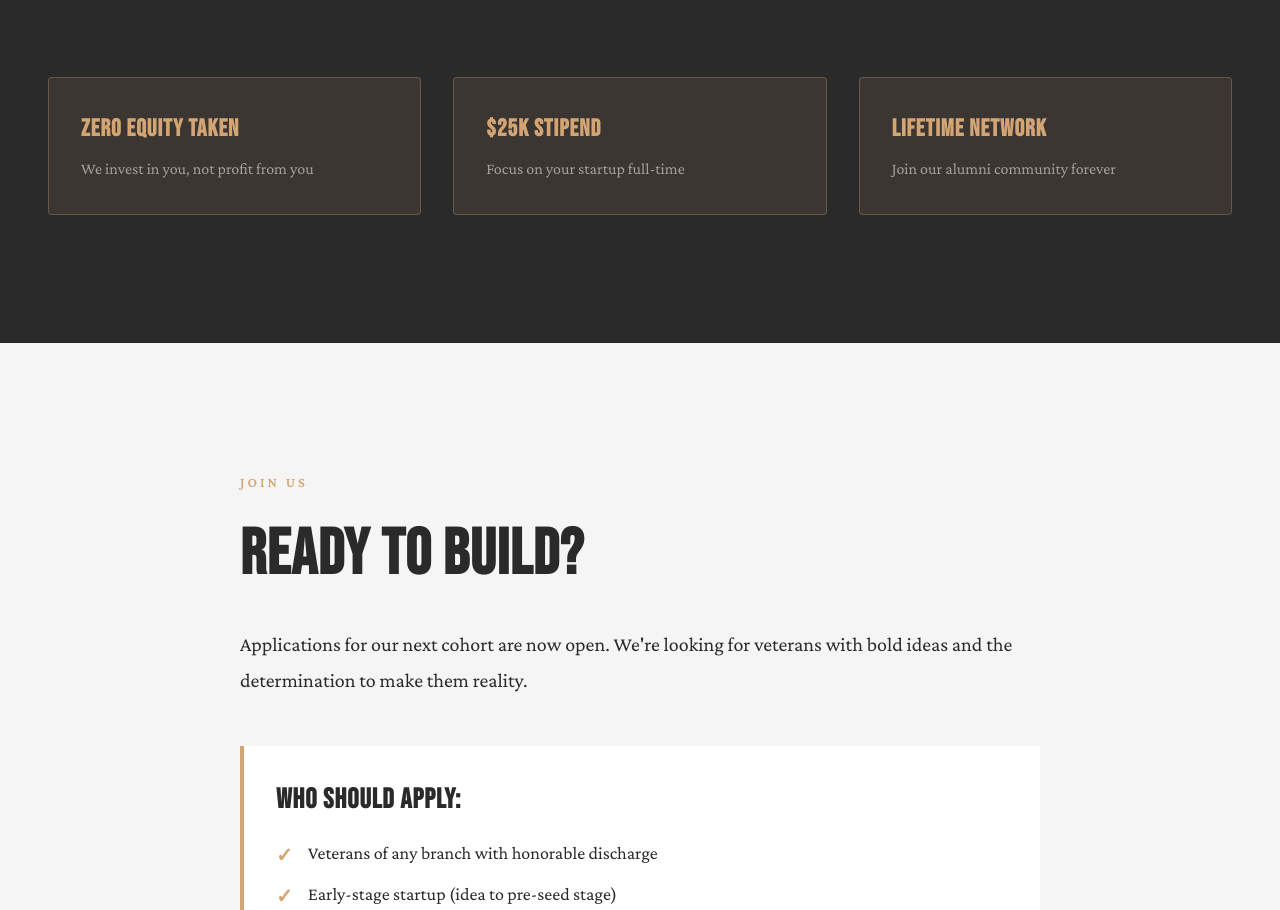
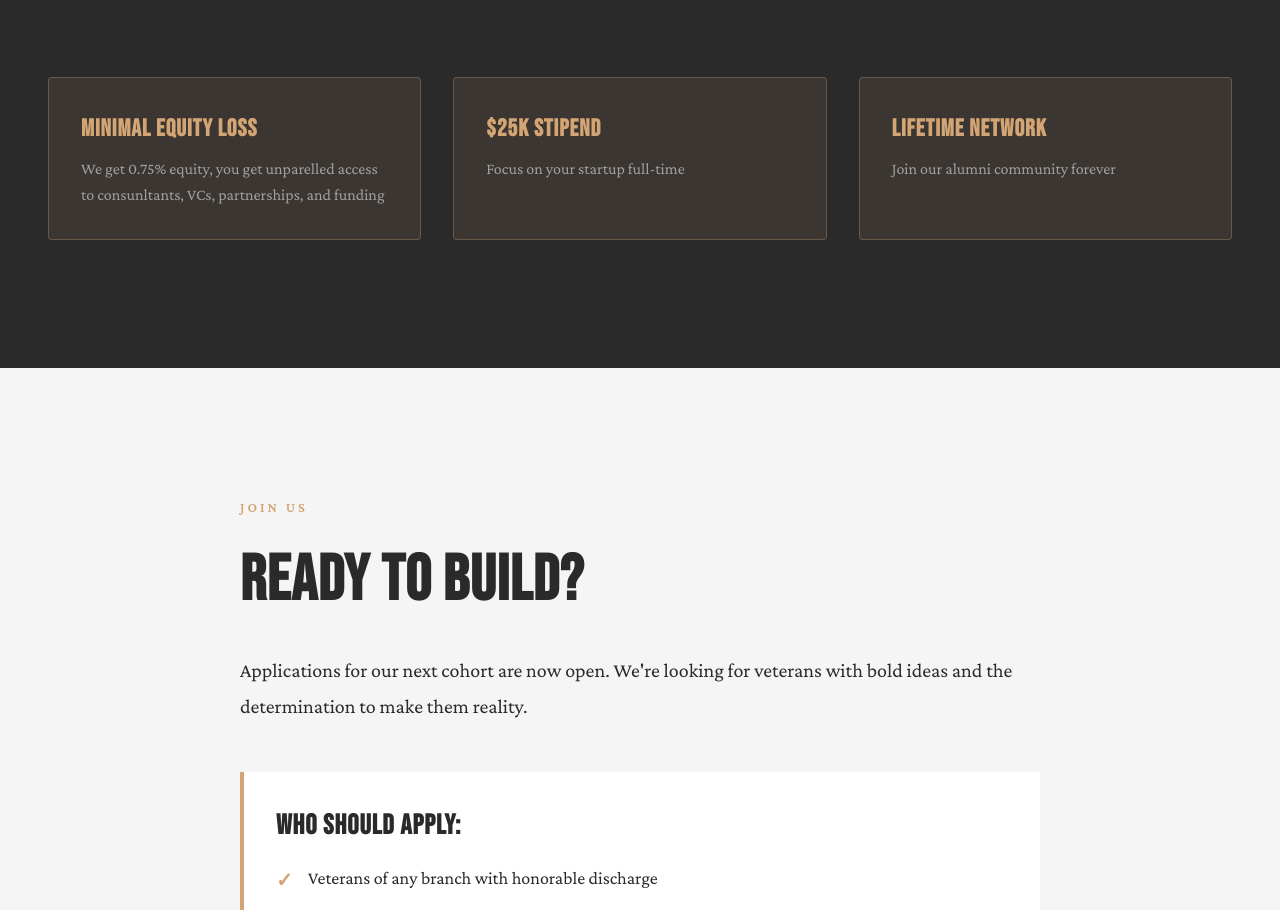
Before and after one commit to calebdean104/watchtower, a plain HTML site: page index.html in a window 1280 px wide. Shown: the part 2808-3718 px from the top of the page. Drawn offline with nearby package versions, Linux system fonts and the light colour scheme.

Commit message:
Update index.html

```diff
--- a/index.html
+++ b/index.html
@@ -138,8 +138,8 @@
 
             <div class="program-benefits">
                 <div class="benefit">
-                    <strong>Zero Equity Taken</strong>
-                    <span>We invest in you, not profit from you</span>
+                    <strong>Minimal equity loss</strong>
+                    <span>We get 0.75% equity, you get unparelled access to consunltants, VCs, partnerships, and funding</span>
                 </div>
                 <div class="benefit">
                     <strong>$25K Stipend</strong>
```
